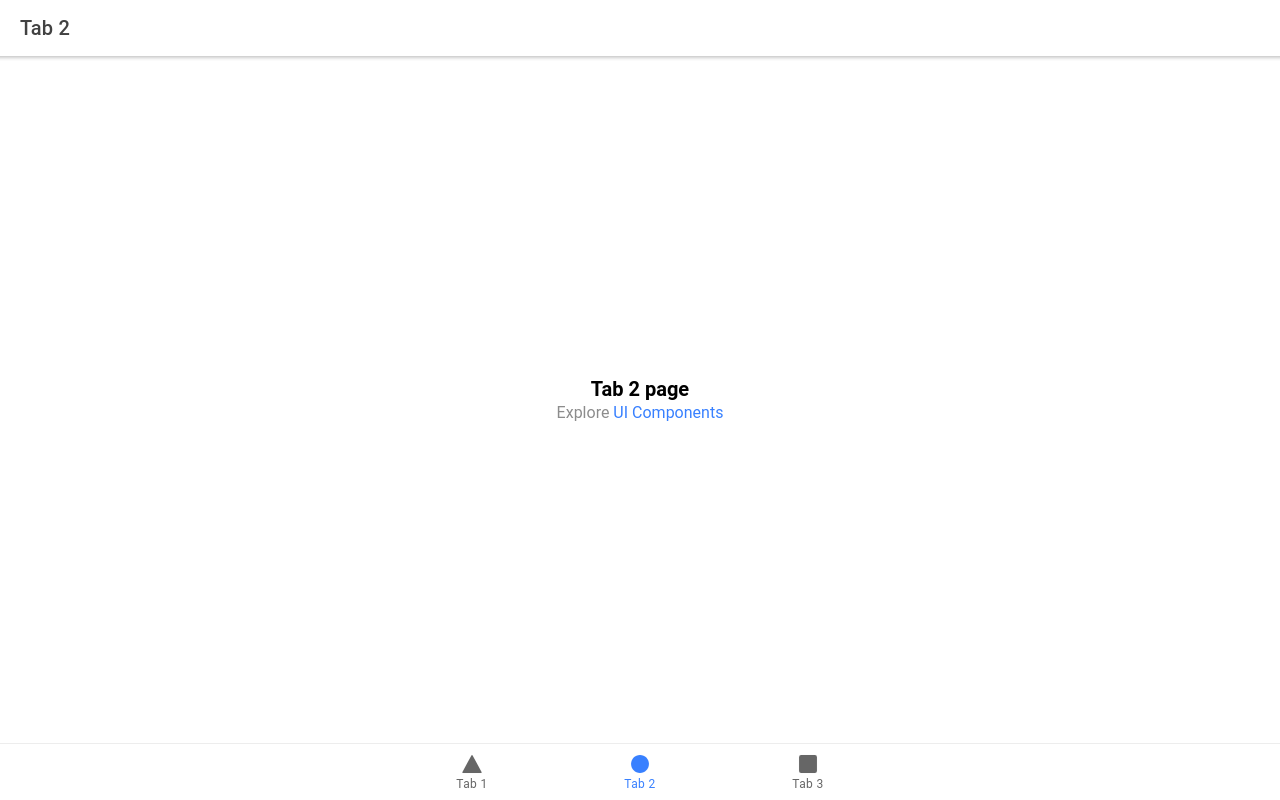
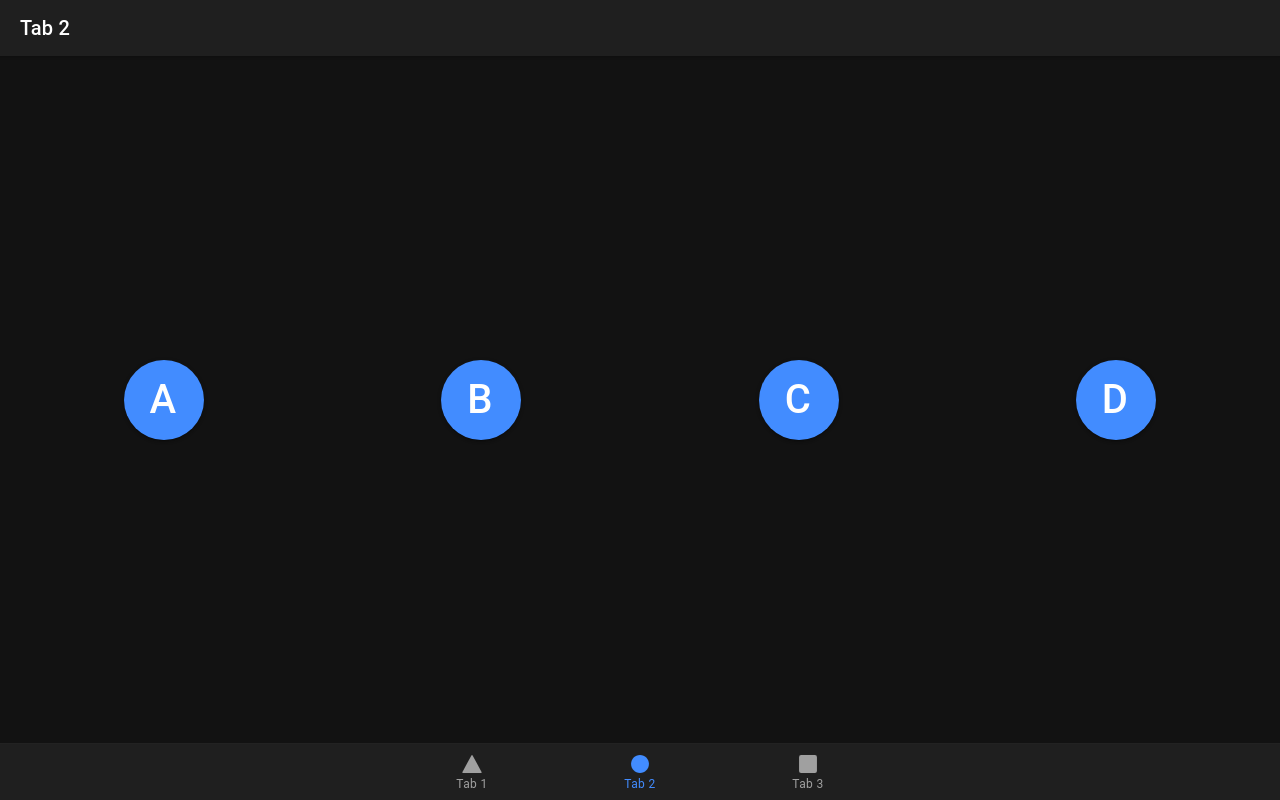
Before and after one commit to jorgetrad99/practTecnInal, a React (Create React App) app: page /tab2 in a window 1280 px wide. Built offline with nearby package versions, Linux system fonts and the light colour scheme.

Commit message:
All buttons from practice 1 are rendered

```diff
--- a/package.json
+++ b/package.json
@@ -3,6 +3,7 @@
   "version": "0.0.1",
   "private": true,
   "dependencies": {
+    "@awesome-cordova-plugins/bluetooth-serial": "^5.39.1",
     "@capacitor/app": "1.1.0",
     "@capacitor/core": "3.4.1",
     "@capacitor/haptics": "1.1.4",
@@ -19,6 +20,7 @@
     "@types/react-dom": "^16.9.10",
     "@types/react-router": "^5.1.11",
     "@types/react-router-dom": "^5.1.7",
+    "cordova-plugin-bluetooth-serial": "^0.4.7",
     "ionicons": "^5.4.0",
     "react": "^17.0.1",
     "react-dom": "^17.0.1",
--- a/src/pages/Tab2.css
+++ b/src/pages/Tab2.css
@@ -0,0 +1,22 @@
+.buttons {
+  display: flex;
+  align-content: flex-end;
+  /* flex-direction: row;
+  justify-content: space-evenly; */
+  height: 100%;
+  /* align-items: center; */
+  /* align-content: center; */
+  /* justify-items: center; */
+  margin: 0 auto;
+  text-align: center;
+}
+
+ion-grid {
+  margin: auto 0;
+}
+
+ion-button {
+  font-size: 2.5rem;
+  width: 5rem;
+  height: 5rem;
+}
--- a/src/pages/Tab2.tsx
+++ b/src/pages/Tab2.tsx
@@ -1,8 +1,14 @@
-import { IonContent, IonHeader, IonPage, IonTitle, IonToolbar } from '@ionic/react';
-import ExploreContainer from '../components/ExploreContainer';
+import { IonButton, IonCol, IonContent, IonGrid, IonHeader, IonPage, IonRow, IonTitle, IonToolbar } from '@ionic/react';
+import { useState } from 'react';
+
 import './Tab2.css';
 
 const Tab2: React.FC = () => {
+  const [ aButtonState, setAButtonState ] = useState(false);
+  const [ bButtonState, setBButtonState ] = useState(false);
+  const [ cButtonState, setCButtonState ] = useState(false);
+  const [ dButtonState, setDButtonState ] = useState(false);
+
   return (
     <IonPage>
       <IonHeader>
@@ -11,12 +17,28 @@ const Tab2: React.FC = () => {
         </IonToolbar>
       </IonHeader>
       <IonContent fullscreen>
-        <IonHeader collapse="condense">
-          <IonToolbar>
-            <IonTitle size="large">Tab 2</IonTitle>
-          </IonToolbar>
-        </IonHeader>
-        <ExploreContainer name="Tab 2 page" />
+        <div className='buttons'>
+        <IonGrid>
+          <IonRow>
+            <IonCol>
+            <IonButton shape="round" size="large">A</IonButton>
+            </IonCol>
+            <IonCol>
+              <IonButton shape="round" size="large">B</IonButton>
+            </IonCol>
+            <IonCol>
+              <IonButton shape="round" size="large">C</IonButton>
+            </IonCol>
+            <IonCol>
+              <IonButton shape="round" size="large">D</IonButton>
+            </IonCol>
+          </IonRow>
+        </IonGrid>
+         {/*  <IonButton shape="round" size="large">A</IonButton> */}
+          {/* <IonButton shape="round" size="large">B</IonButton>
+          <IonButton shape="round" size="large">C</IonButton>
+          <IonButton shape="round" size="large">D</IonButton> */}
+        </div>
       </IonContent>
     </IonPage>
   );
```
Also changed, not shown: src/theme/variables.css (+23 -24 lines), 1 other file (tests, documents, lock files or other folders).
